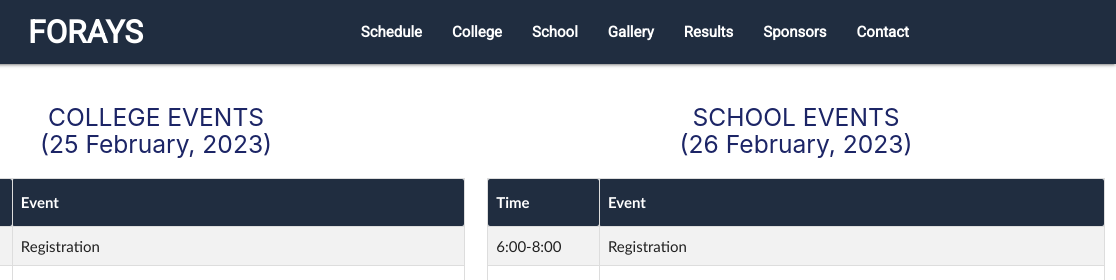
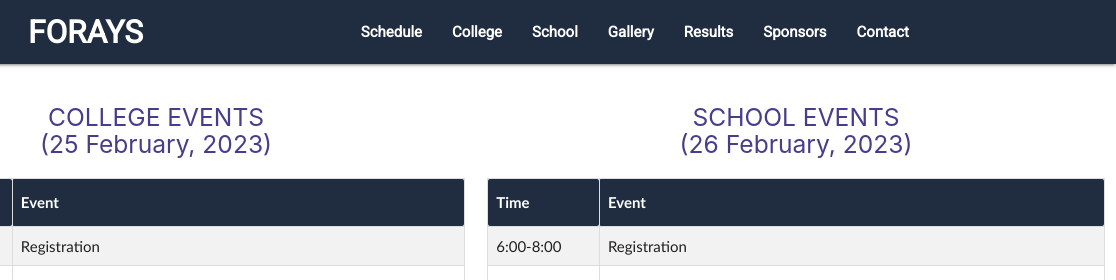
Before and after one commit to ManoPrakash6/forays-23-website, a plain HTML site: page schedule.html in a window 1280 px wide. Shown: the top 280 px of the page, 164-1280 px from the left. Drawn offline with nearby package versions, Linux system fonts and the light colour scheme.

Commit message:
Changed color of table titles

```diff
--- a/schedule.html
+++ b/schedule.html
@@ -60,7 +60,7 @@
 
         <div class="row" style='margin-top:20px'>
             <div class="col sm12 m12 l6">
-                <h5 style='color:#1c2566; text-align:center; margin:20px 0px'>COLLEGE EVENTS <br> (25 February, 2023) </h5>
+                <h5 style='color:#483D8B; text-align:center; margin:20px 0px'>COLLEGE EVENTS <br> (25 February, 2023) </h5>
                 <table class="Schedule">
                     <tr>
                         <th>Time </th>
@@ -121,7 +121,7 @@
                 </table>
             </div>
             <div class="col sm12 m12 l6">
-                <h5 style='color:#1c2566; text-align:center; margin:20px 0px'>SCHOOL EVENTS <br> (26 February, 2023)</h5>
+                <h5 style='color:#483D8B; text-align:center; margin:20px 0px'>SCHOOL EVENTS <br> (26 February, 2023)</h5>
                 <table class="Schedule">
                     <tr>
                         <th>Time </th>
```
